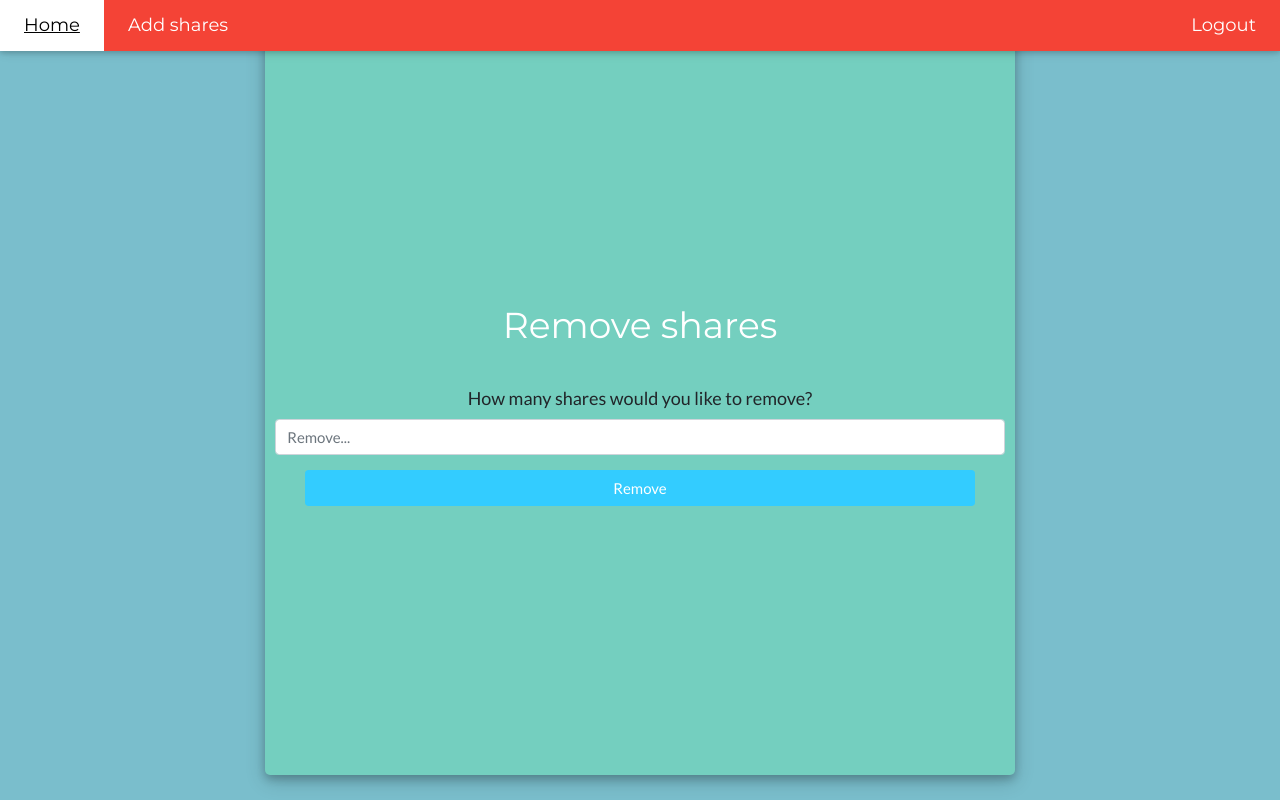
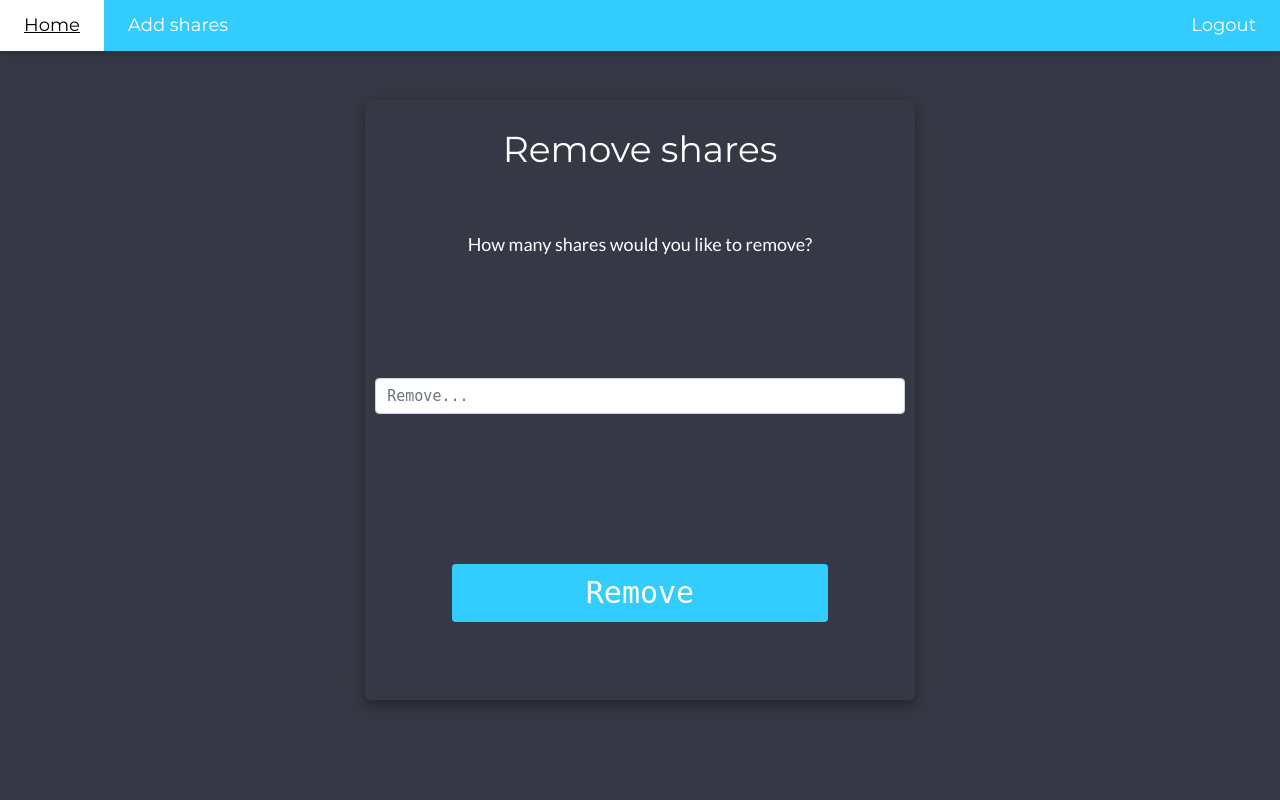
Before and after one commit to danielbociat/investingApp, a Django app: page /removeshares/ in a window 1280 px wide. Run offline with Django 3.2, Linux system fonts and the light colour scheme; some libraries are stand-ins or nearby versions.

Commit message:
Add files via upload

```diff
--- a/companyActions/templates/companyActions/removeshares.html
+++ b/companyActions/templates/companyActions/removeshares.html
@@ -15,14 +15,14 @@
 			margin: 0;
 			padding: 0;
 			height: 100%;
-			background: #7abecc !important;
+			background: #363945 !important;
 		}
 		.user_card {
-            height: 750px;
-			width: 750px;
+            height: 600px;
+			width: 550px;
 			margin-top: auto;
 			margin-bottom: auto;
-			background: #74cfbf;
+			background: #363945;
 			position: relative;
 			display: flex;
 			justify-content: center;
@@ -44,10 +44,11 @@
 
 		}
 
-		.login_btn {
-			width: 100%;
+			.login_btn {
+			width: 80%;
 			background: #33ccff !important;
 			color: white !important;
+            font-size: 2rem;
 		}
 		.login_btn:focus {
 			box-shadow: none !important;
@@ -74,6 +75,9 @@
 			padding: 10px;
 			margin-top: 10px;
 		}
+        h5{
+            color: white;
+        }
 	</style>
 
     <meta charset="UTF-8">
@@ -91,8 +95,9 @@
 </head>
 <body>
 
-<div class="w3-top">
-  <div class="w3-bar w3-red w3-card w3-left-align w3-large">
+<div class="w3-top"  style="background-color: #33ccff">
+  <div class="w3-bar w3-card w3-left-align w3-large" style="color: white">
+
     <a href="../homecompany" class="w3-bar-item w3-button w3-hide-small w3-padding-large w3-hover-white">Home</a>
     <a href="../addshares" class="w3-bar-item w3-button w3-hide-small w3-padding-large w3-hover-white">Add shares</a>
     <a href="{%  url 'logout' %}" class="w3-bar-item w3-button w3-hide-small w3-padding-large w3-hover-white" style="float:right"> Logout </a>
@@ -110,6 +115,7 @@
 					<h1 id="form-title">Remove shares</h1>
 
 				</div>
+                <pre>
 				<div class="d-flex justify-content-center form_container">
                      <h5>How many shares would you like to remove?</h5>
 
@@ -124,7 +130,7 @@
                 <div class="d-flex justify-content-center mt-3 login_container">
                     <input class="btn login_btn" type="submit" value="Remove">
                 </div>
-
+                </pre>
 
 			</div>
 		</div>
```
Also changed, not shown: companyActions/templates/companyActions/addshares.html (+14 -8 lines), companyActions/templates/companyActions/homecompany.html (+7 -9 lines).
